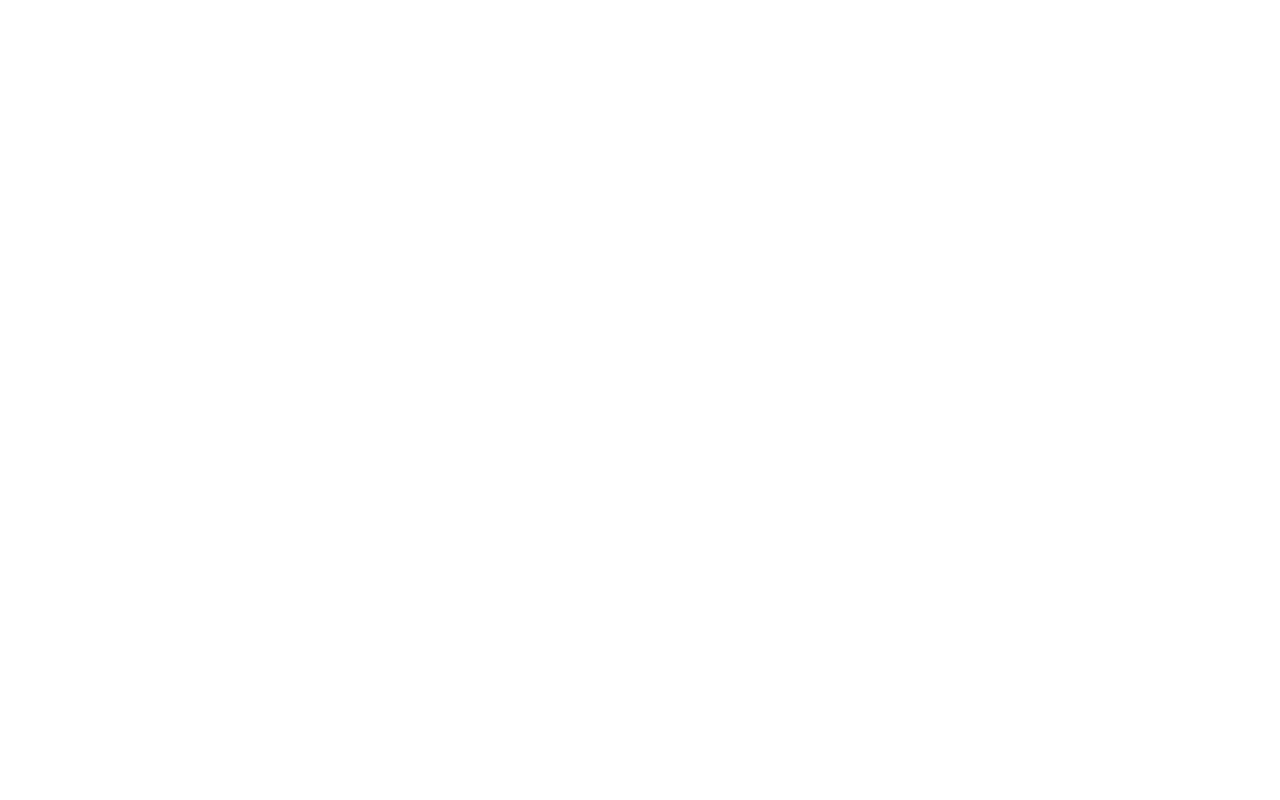
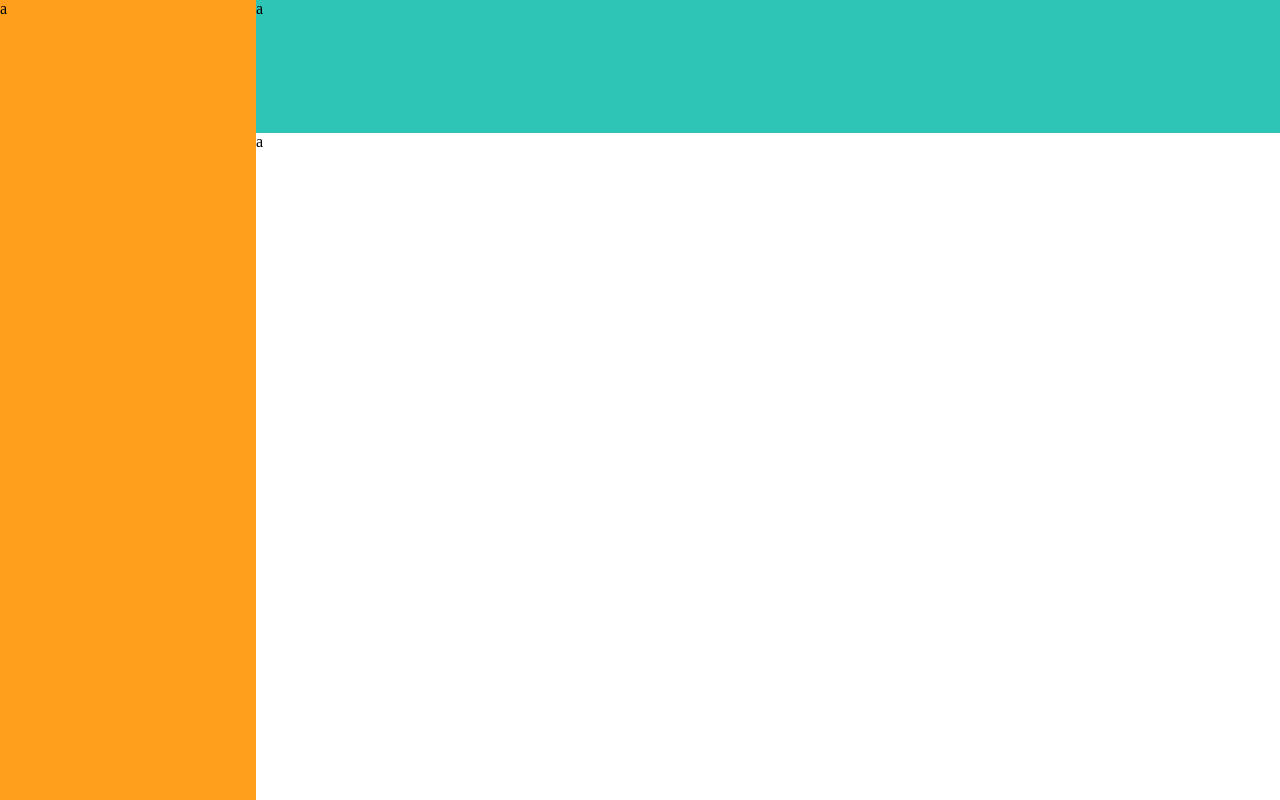
Before and after one commit to MalangaCode/Admin-Dashboard, a plain HTML site: page index.html in a window 1280 px wide. Drawn offline with Linux system fonts and the light colour scheme.

Commit message:
Create basic layout

```diff
--- a/index.html
+++ b/index.html
@@ -8,6 +8,15 @@
     <link rel="stylesheet" href="./styles.css">
 </head>
 <body>
+    <header>
+        <div>a</div>
+    </header>
+    <aside>
+        <div>a</div>
+    </aside>
+    <main>
+        <div>a</div>
+    </main>
 
 </body>
 </html>
--- a/styles.css
+++ b/styles.css
@@ -0,0 +1,33 @@
+html {
+
+/* color palette */
+    --color1: #FF9F1C;
+    --color2: #FFBF69;
+    --color3: #FFFFFF;
+    --color4: #CBF3F0;
+    --color5: #2EC4B6;
+}
+body {
+    margin: 0;
+    padding: 0;
+    height: 100vh;
+    display: grid;
+    grid: 1fr 5fr / 1fr 4fr;
+}
+
+
+
+header {
+    grid-area: 1 / 2 / 2 / 3;
+    background-color: var(--color5);
+}
+
+aside {
+    grid-area: 1 / 1 / 3 / 2;
+    background-color: var(--color1);
+}
+
+main {
+    grid-area: 2 / 2 / 3 / 3;
+    background-color: var(--color3);
+}
```
